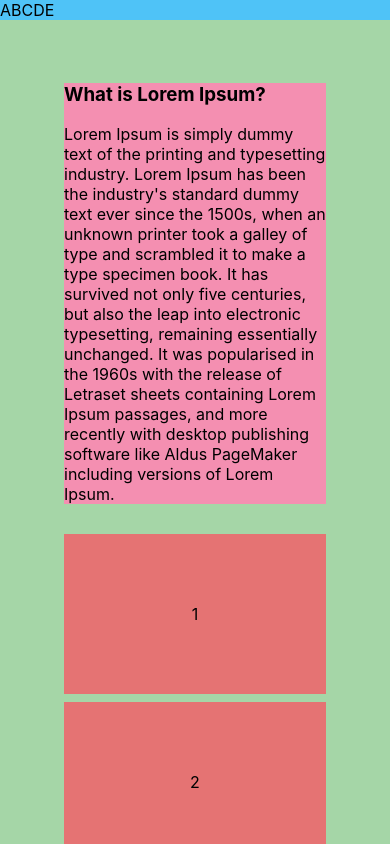
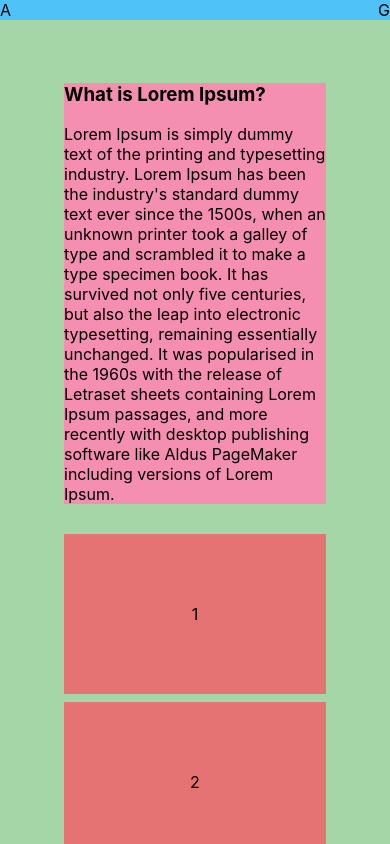
Before and after one commit to papondum/responsive, a React (Create React App) app: page /left in a window 390 px wide. Shown: the top 844 px of the page. Built offline with nearby package versions, Linux system fonts and the light colour scheme.

Commit message:
update responsive left menu behav

```diff
--- a/src/components/Content/styledComponents.js
+++ b/src/components/Content/styledComponents.js
@@ -5,6 +5,7 @@ export const ContainerWrapper = styled.div`
   max-width: 1280px;
   padding: 4rem;
   flex:1;
+  overflow: auto;
   /* height: 100%;
   box-sizing: border-box; */
   .card-wrapper {
--- a/src/containers/LeftMenu/index.js
+++ b/src/containers/LeftMenu/index.js
@@ -1,24 +1,40 @@
 import React from 'react'
 import { AppWrapper } from '../TopMenu/styledComponents'
 import Content from '../../components/Content'
-import { LeftMenuWrapper, TopWrapperMenu } from './styledComponents'
+import { LeftMenuWrapper } from './styledComponents'
 class LeftMenu extends React.Component {
+  constructor(props) {
+    super(props)
+    this.openMenu = this.openMenu.bind(this)
+    this.closeMenu = this.closeMenu.bind(this)
+    this.state = {
+      menuSmallScreen: ''
+    }
+  }
+
+  openMenu() {
+    this.setState({menuSmallScreen: 'open'})
+  }
+
+  closeMenu() {
+    this.setState({menuSmallScreen: ''})
+  }
+
   render() {
     return (
       <AppWrapper direction={'row'} display={'flex'}>
-        <TopWrapperMenu>
-          <div>A</div>
-          <div>B</div>
-          <div>C</div>
-          <div>D</div>
-          <div>E</div>
-        </TopWrapperMenu>
         <LeftMenuWrapper>
-          <div>A</div>
-          <div>B</div>
-          <div>C</div>
-          <div>D</div>
-          <div>E</div>
+          <div className="start-nav">A</div>
+          <div className={`middle-nav ${this.state.menuSmallScreen}`}>
+            <div className="menu-item">B</div>
+            <div className="menu-item">C</div>
+            <div className="menu-item">D</div>
+            <div className="menu-item">E</div>
+            <div className="menu-item">F</div>
+          </div>
+          <div className="end-nav">
+            <div className="menu-toggle" onClick={this.openMenu} onBlur={this.closeMenu} tabIndex={0}>G</div>
+          </div>
         </LeftMenuWrapper>
         <Content />
       </AppWrapper>
@@ -26,3 +42,20 @@ class LeftMenu extends React.Component {
   }
 }
 export default LeftMenu
+//
+// const nav = <TopNavbar>
+//   <div className="start-nav">A</div>
+//   <div className="middle-nav">
+//     <div className={`menu-wrapper ${this.state.menuState}`}>
+//       <div className="menu-item">B</div>
+//       <div className="menu-item">C</div>
+//       <div className="menu-item">D</div>
+//       <div className="menu-item">E</div>
+//       <div className="menu-item">F</div>
+//     </div>
+//   </div>
+//   <div className="end-nav">
+//     <div className="action">G</div>
+//     <div className="action responsive" tabIndex={0} onClick={this.openMenu} onBlur={this.closeMenu}>H</div>
+//   </div>
+// </TopNavbar>
--- a/src/containers/LeftMenu/styledComponents.js
+++ b/src/containers/LeftMenu/styledComponents.js
@@ -1,18 +1,46 @@
 import styled from 'styled-components'
 export const LeftMenuWrapper = styled.div`
+  display: flex;
+  flex-direction: column;
+  /* justify-content: space-between; */
   background: #4fc3f7;
   min-width: 140px;
+  .menu-toggle { display: none; }
+  .menu-item {
+    border-bottom: 1px solid #444;
+    &:hover {
+      background: #aaa;
+    }
+  }
   @media only screen and (max-width: 700px) {
-    display: none;
-  }
-`
-export const TopWrapperMenu = styled.div`
-  display: none;
-  @media only screen and (max-width: 700px) {
+    --nav-height: 20px;
     display: flex;
+    flex-direction: row;
     position: fixed;
     top: 0;
     width: 100%;
     background: #4fc3f7;
+    justify-content: space-between;
+    .middle-nav {
+      overflow: auto;
+      opacity: 0;
+      visibility: hidden;
+      -webkit-transition: .2s;
+      transition: .2s;
+      position: absolute;
+      top: var(--nav-height);
+      right: 0;
+      background: #fff;
+      z-index: 1;
+      width: 200px;
+      flex-direction: column;
+    }
+    .menu-toggle {
+      display: block;
+    }
+    .open {
+      opacity: 1;
+      visibility: visible;
+    }
   }
 `
```
